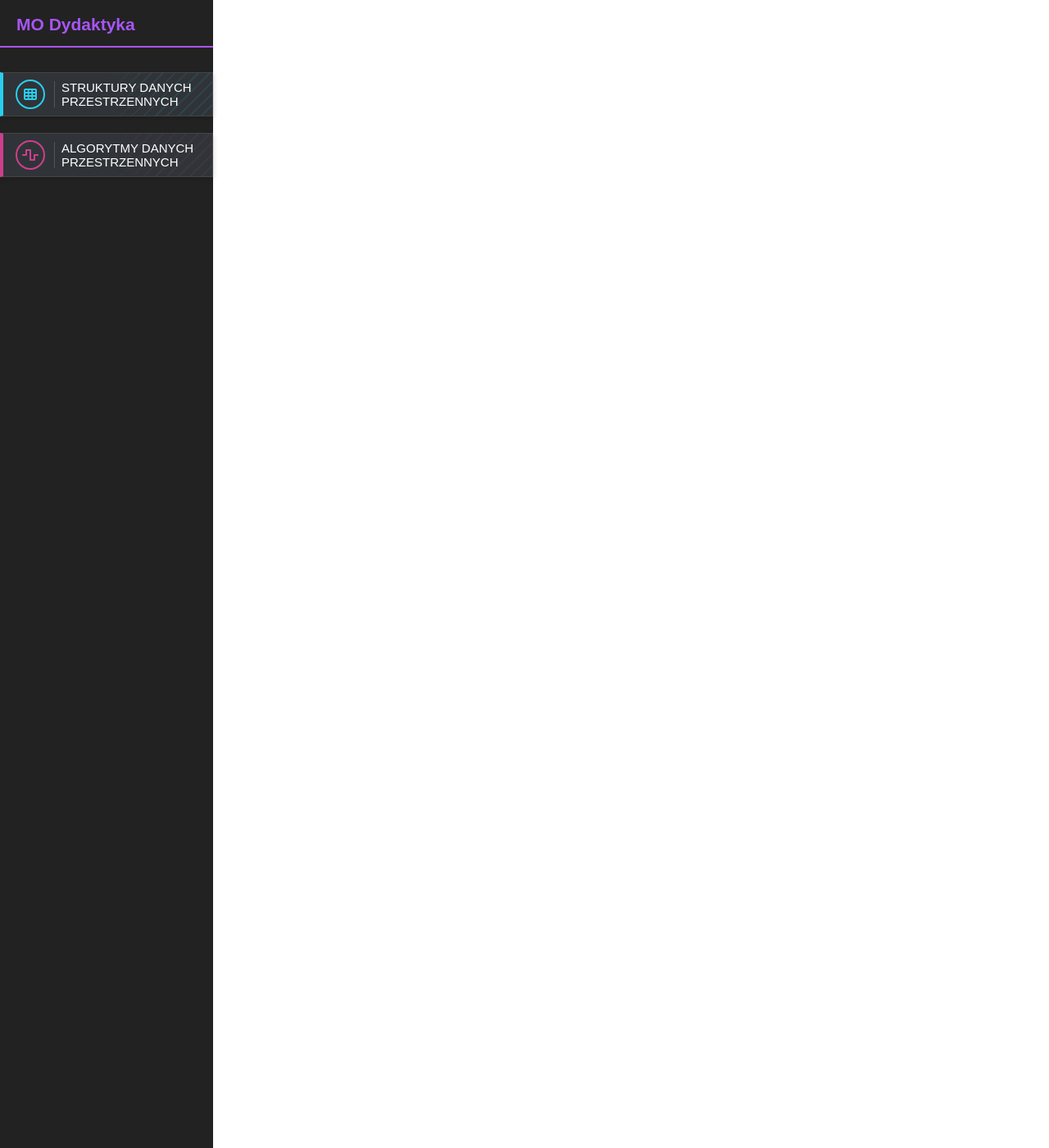
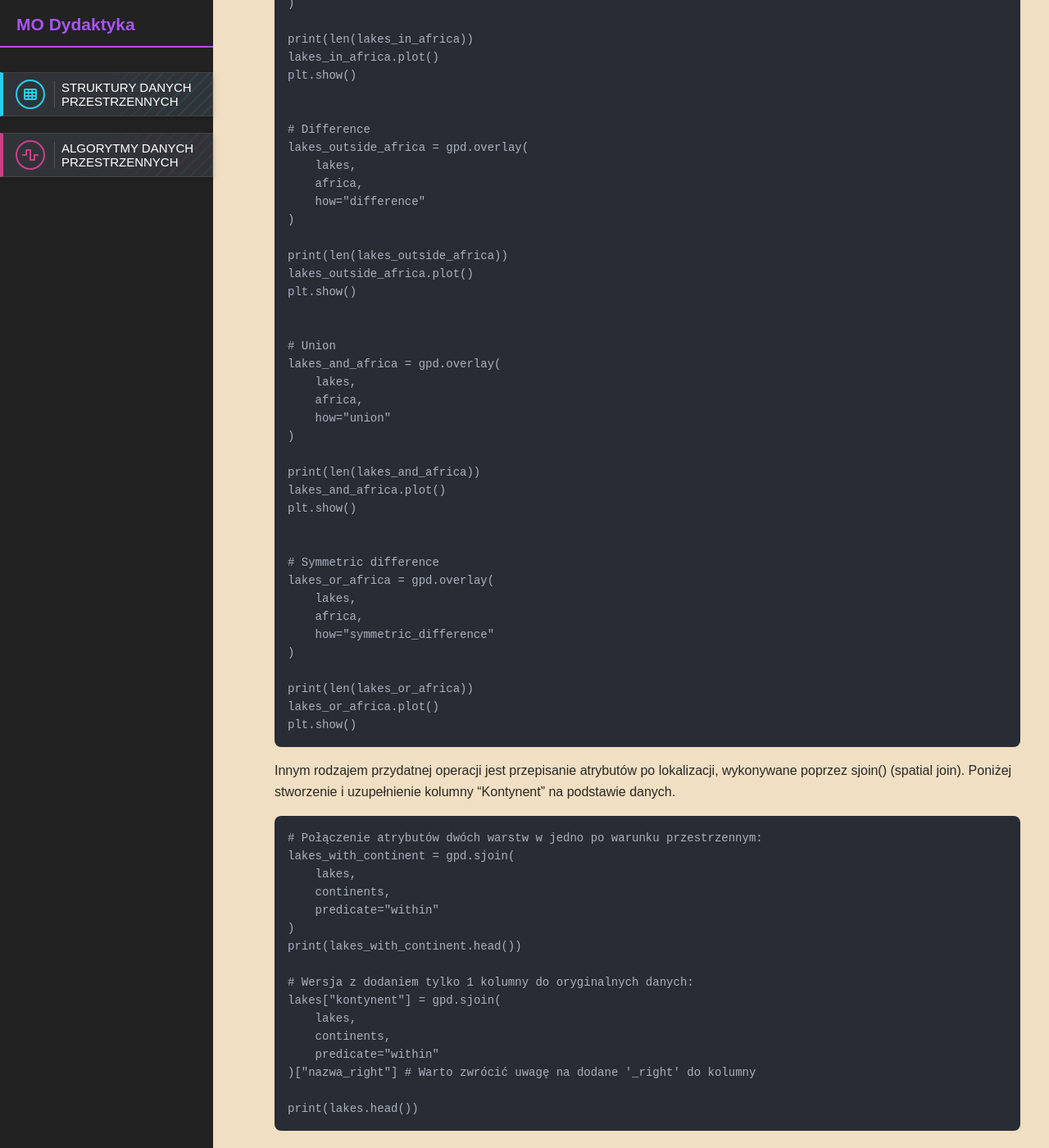
Before and after one commit to MateuszOsko/mo-dydaktyka, a Jekyll site: the page built from _courses/structures/2wektor-4.md, in a window 1280 px wide and 1400 px high, scrolled down 1799 px. Shown: the whole window at 82% size. Built offline with Jekyll 4.4.1, drawn with Linux system fonts in a browser that asks for light colours; nearby versions of some CDN libraries; some of the changed text lies outside the part shown.

Commit message:
Wektor - Łączenie danych cz.2

````diff
--- a/_courses/structures/2wektor-4.md
+++ b/_courses/structures/2wektor-4.md
@@ -84,6 +84,82 @@ print(len(lakes_in_europe2))
 
 **2. W jaki sposób możemy wykonywać operacje na wielu warstwach?**
 
+Do wykonywania operacji przestrzennych na wielu warstwach służy funkcja overlay(), przyjmująca rodzaj operacji jako parametr.
+
+```python
+# Poniżej przykłady dla intersection, difference, union, symmetric difference
+# Czym różnią się te operacje, co oznaczają ich wyniki?
+africa = continents[continents["nazwa"] == "Afryka"]
+
+# Intersection
+lakes_in_africa = gpd.overlay(
+    lakes,
+    africa,
+    how="intersection"
+)
+
+print(len(lakes_in_africa))
+lakes_in_africa.plot()
+plt.show()
+
+
+# Difference
+lakes_outside_africa = gpd.overlay(
+    lakes,
+    africa,
+    how="difference"
+)
+
+print(len(lakes_outside_africa))
+lakes_outside_africa.plot()
+plt.show()
+
+
+# Union
+lakes_and_africa = gpd.overlay(
+    lakes,
+    africa,
+    how="union"
+)
+
+print(len(lakes_and_africa))
+lakes_and_africa.plot()
+plt.show()
+
+
+# Symmetric difference
+lakes_or_africa = gpd.overlay(
+    lakes,
+    africa,
+    how="symmetric_difference"
+)
+
+print(len(lakes_or_africa))
+lakes_or_africa.plot()
+plt.show()
+```
+
+Innym rodzajem przydatnej operacji jest przepisanie atrybutów po lokalizacji, wykonywane poprzez sjoin() (spatial join). Poniżej stworzenie i uzupełnienie kolumny "Kontynent" na podstawie danych.
+
+```python
+# Połączenie atrybutów dwóch warstw w jedno po warunku przestrzennym:
+lakes_with_continent = gpd.sjoin(
+    lakes,
+    continents,
+    predicate="within"
+)
+print(lakes_with_continent.head())
+
+# Wersja z dodaniem tylko 1 kolumny do oryginalnych danych:
+lakes["kontynent"] = gpd.sjoin(
+    lakes,
+    continents,
+    predicate="within"
+)["nazwa_right"] # Warto zwrócić uwagę na dodane '_right' do kolumny
+
+print(lakes.head())
+```
+
 
 **3. W jaki sposób możemy łączyć wiele warstw w jedną?**
 
````
